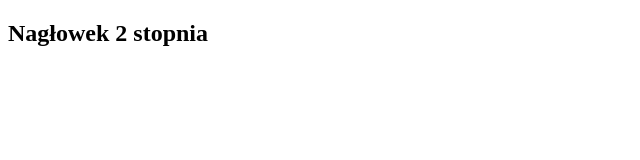
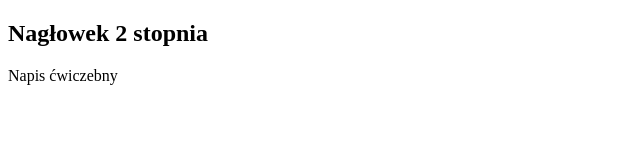
Before and after one commit to WitGes/4ht, a plain HTML site: page index.html in a window 1280 px wide. Shown: the whole page, without its empty margins (0-640 px from the left). Drawn offline with Linux system fonts and the light colour scheme.

Commit message:
Uaktualniłem index.html o paragraf

```diff
--- a/index.html
+++ b/index.html
@@ -7,5 +7,8 @@
 </head>
 <body>
     <h2>Nagłowek 2 stopnia</h2>
+    <div>
+        <p>Napis ćwiczebny</p>
+    </div>
 </body>
 </html>
```
